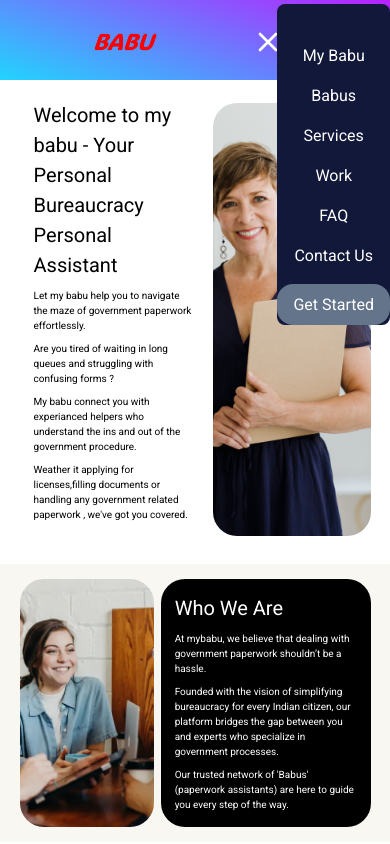
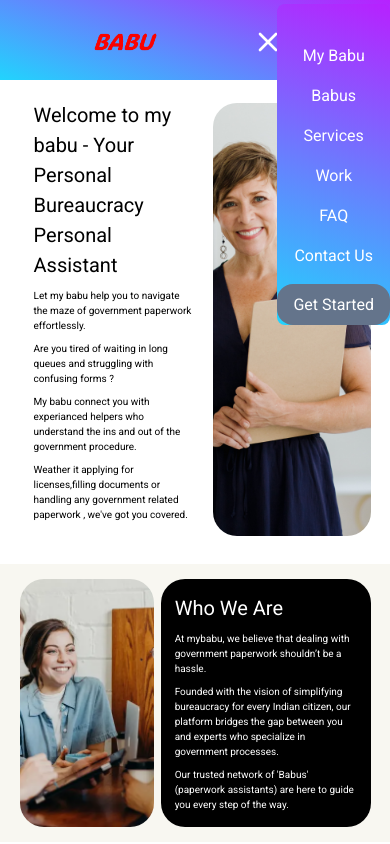
Before and after one commit to suryanshpandey61/Farmer_Site, a React (Create React App) app: page / in a window 390 px wide. Both pictures are taken after a click on the element 268 px from the left and 41 px from the top of the page. Shown: the top 844 px of the page. Built offline with nearby package versions, Linux system fonts and the light colour scheme; a web font is replaced by a local one.

Commit message:
Hamburger bg-color Updation

```diff
--- a/src/components/Navbar.jsx
+++ b/src/components/Navbar.jsx
@@ -62,7 +62,7 @@ function Navbar() {
 
       {/* Mobile Menu - when Hamburger is clicked */}
       {isMenuOpen && (
-        <div className="md:hidden absolute rounded-lg right-0 bg-[#12183A] z-50 flex flex-col items-center pt-10 space-y-4">
+        <div className="md:hidden absolute rounded-lg right-0 navbar-bg z-50 flex flex-col items-center pt-10 space-y-4">
           <div className="text-white hover:text-orange-400 hover:cursor-pointer transition-all duration-200">
             <Link to="mybabu" smooth={true} duration={500}>My Babu</Link>
           </div>
```
